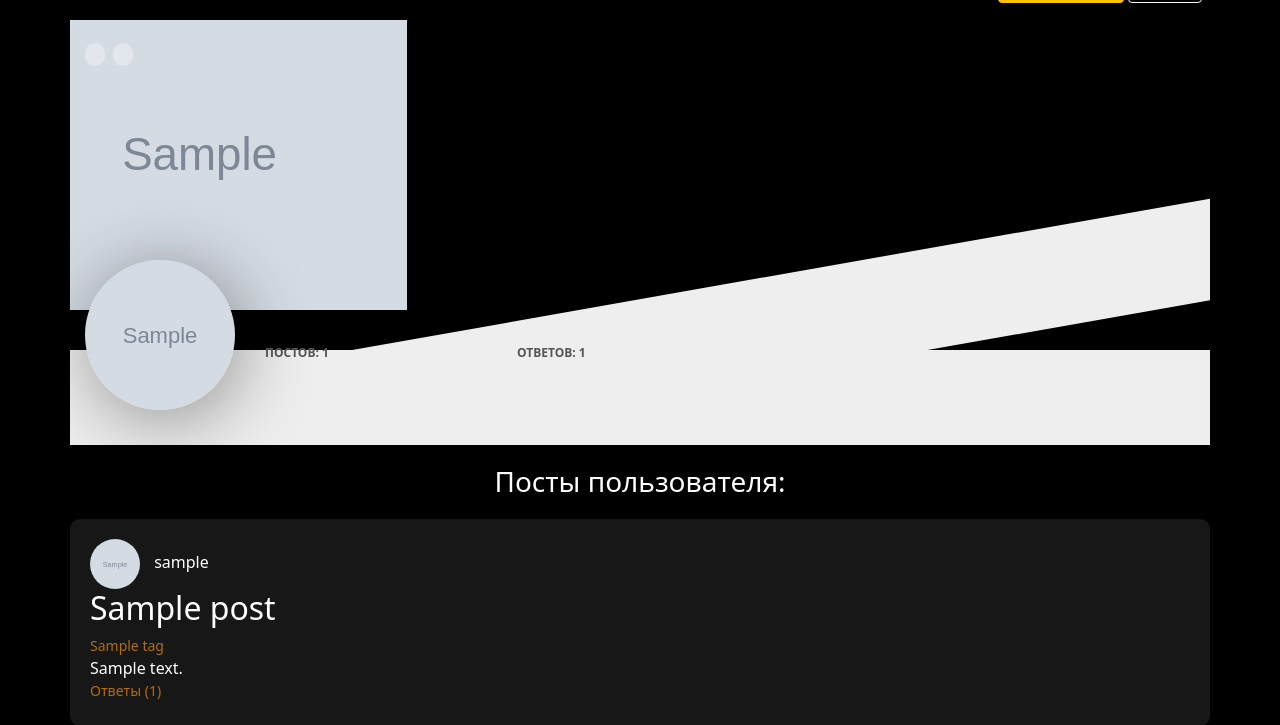
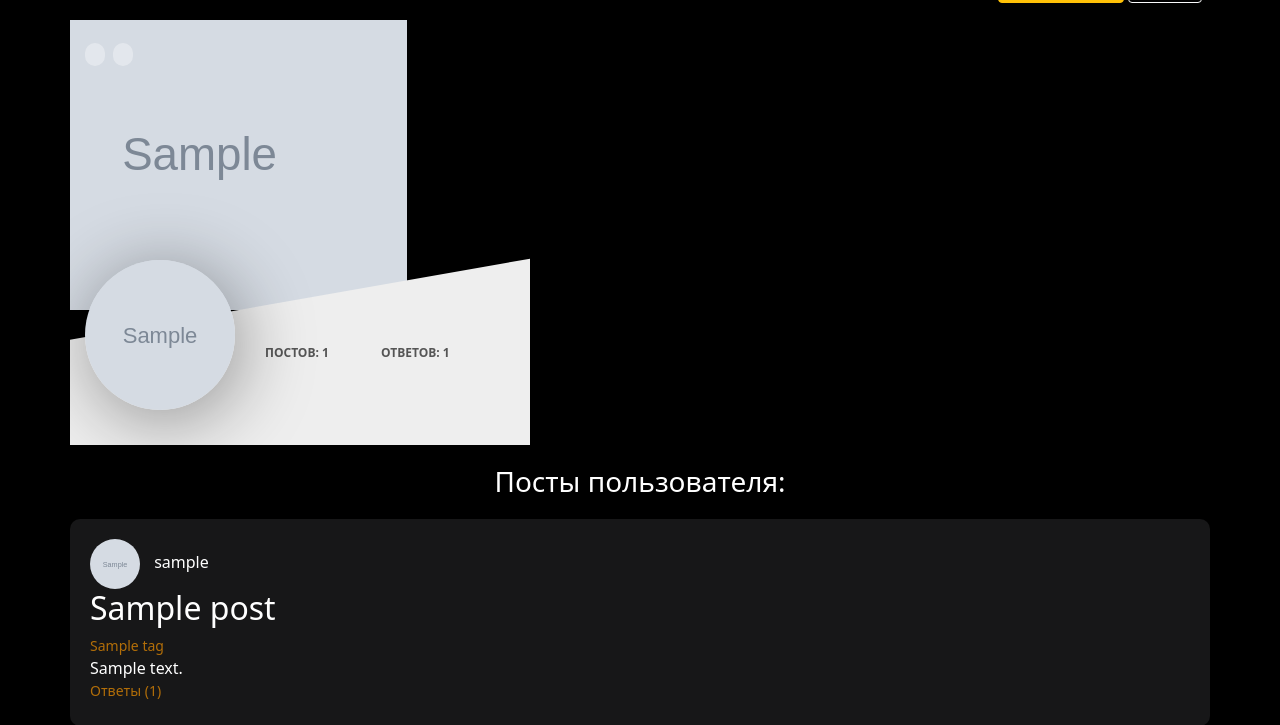
Before and after one commit to mightyK1ngRichard/DjangoApplication, a Django app: page /user/1 in a window 1280 px wide. Shown: the part 52-777 px from the top of the page. Run offline with Django 4.2, Linux system fonts and the light colour scheme; tables that the repository leaves empty hold one stand-in row (values such as "Sample post"); grey boxes marked "Sample" are stand-in pictures; some libraries are stand-ins or nearby versions.

Commit message:
Update css

```diff
--- a/askme_permyakov/static/css/user_page_new.css
+++ b/askme_permyakov/static/css/user_page_new.css
@@ -40,7 +40,7 @@
     /*margin-left: auto;*/
     /*margin-right: 0;*/
     overflow: hidden;
-    /*width: 460px;*/
+    width: 460px;
 }
 
 .header-container {
```
